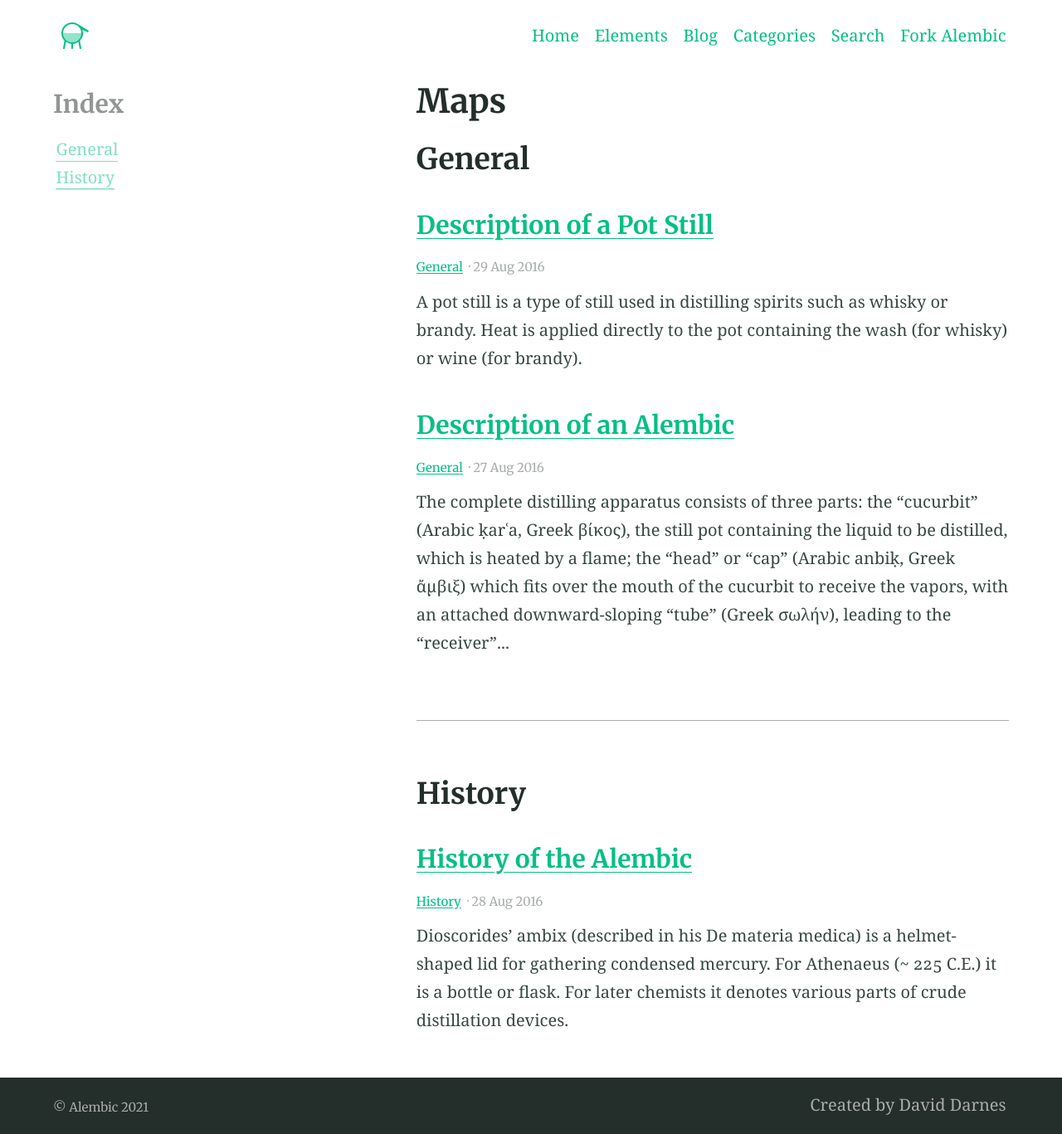
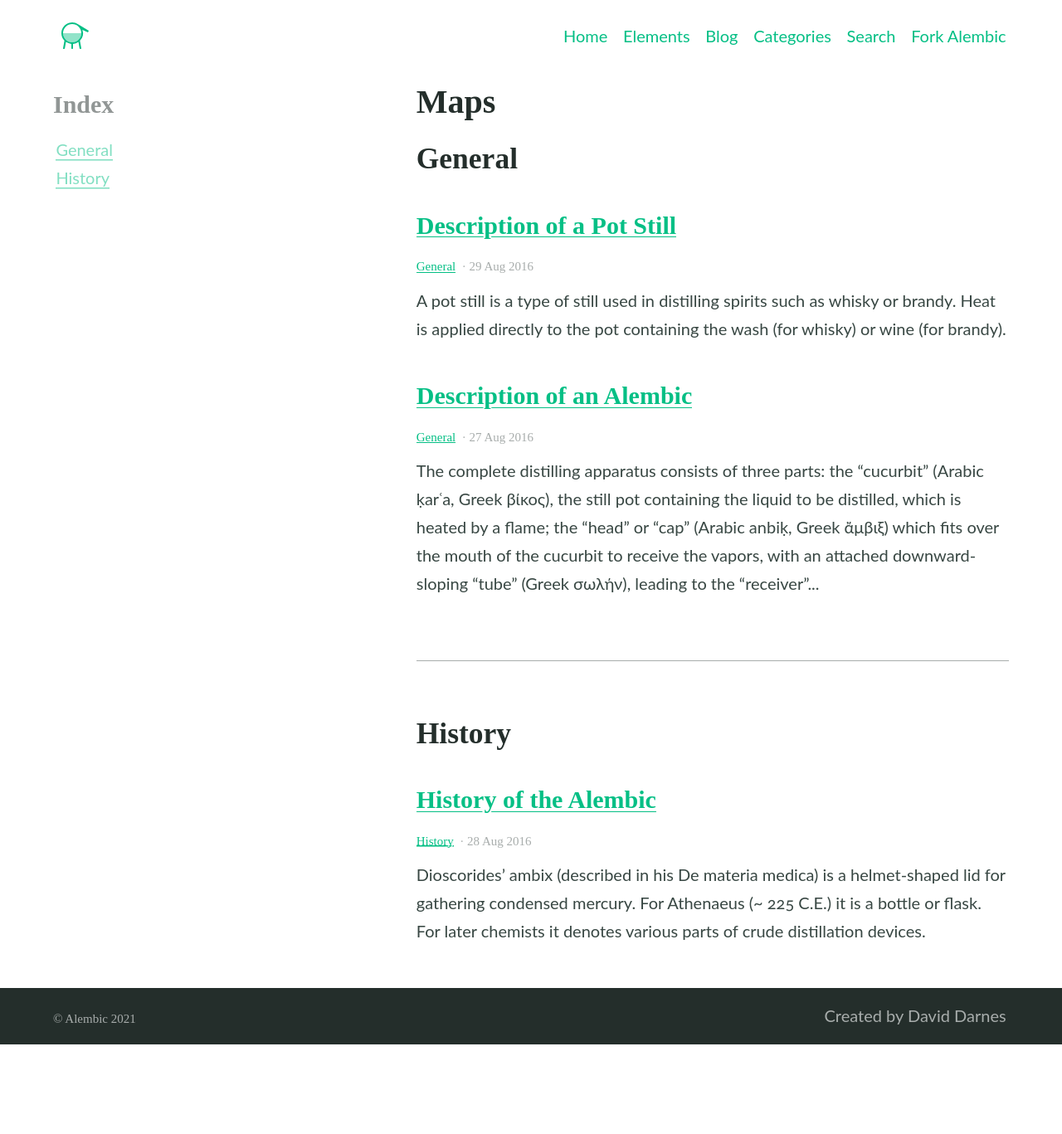
Before and after one commit to earlyheadstart/leadeducation2, a Jekyll site: the page built from maps.md, in a window 1280 px wide. Shown: the whole page at 83% size. Built offline with Jekyll 4.4.1, drawn with Linux system fonts in a browser that asks for light colours; after the commit the page ends 1259 px from its top, so only the background shows below that.

Commit message:
Update _settings.scss

```diff
--- a/_sass/_settings.scss
+++ b/_sass/_settings.scss
@@ -15,7 +15,7 @@ $white: #ffffff !default;
 
 // Typography
 $bodytype: (
-  font-family: "Georgia, serif",
+  font-family: "Lato, serif",
   regular: 400,
   bold: 700,
   italic: italic,
@@ -23,7 +23,7 @@ $bodytype: (
 ) !default;
 
 $headingtype: (
-  font-family: '"Merriweather", serif',
+  font-family: '"Montserrat", serif',
   regular: 400,
   bold: 700,
   cap-height: 0.75
```
